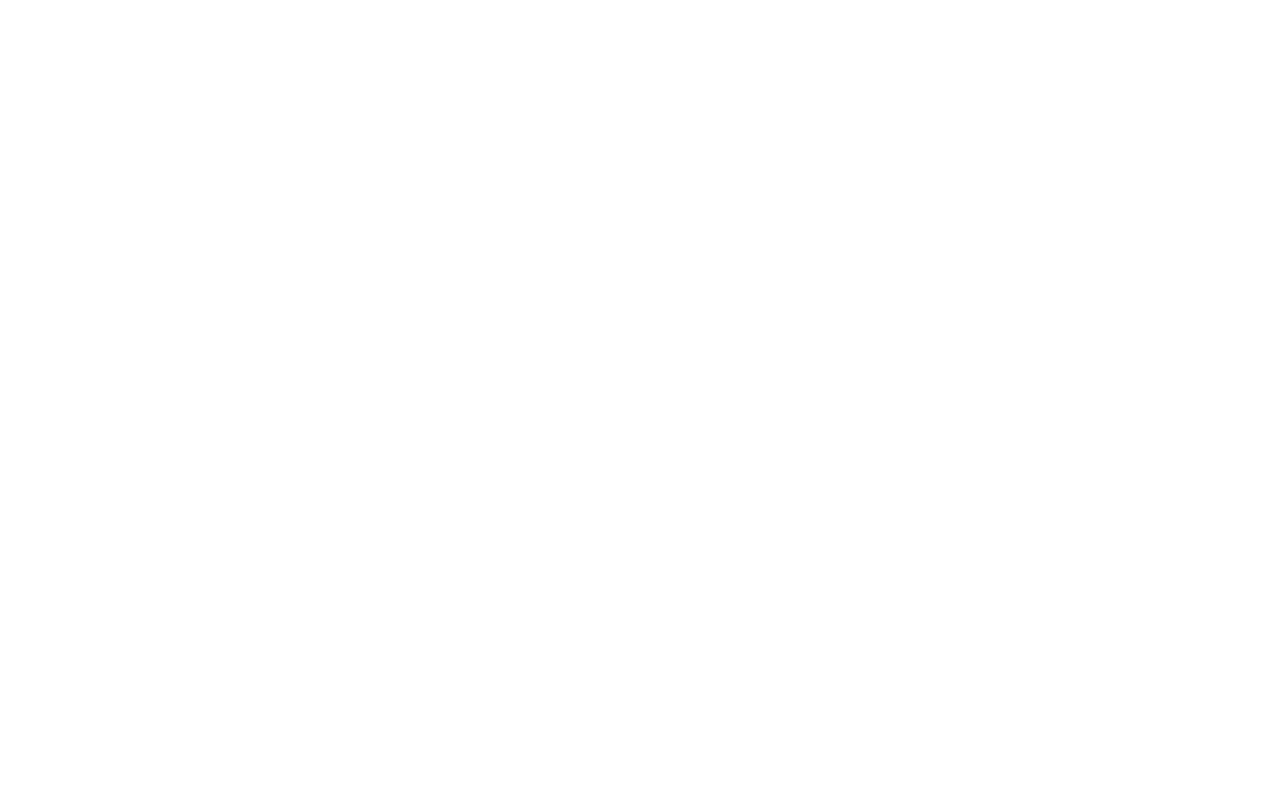
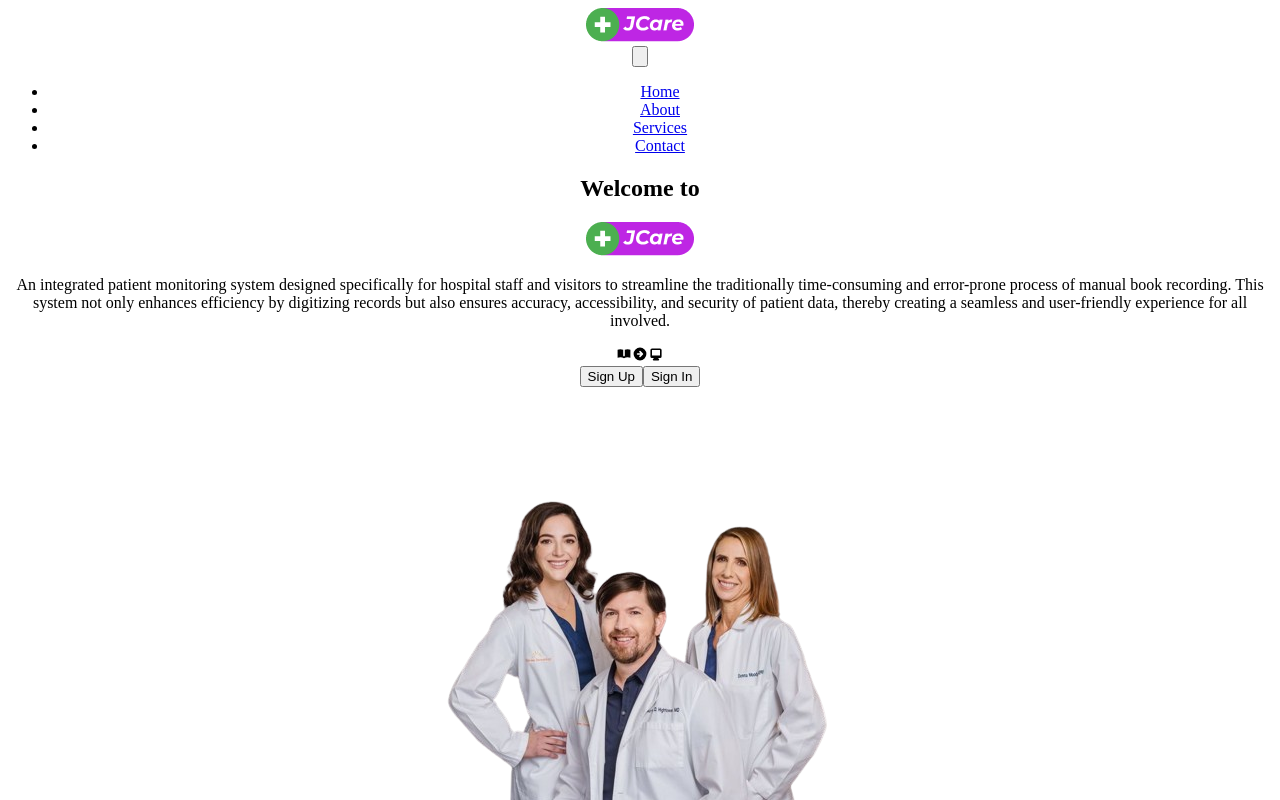
Before and after one commit to CharithManaujayaMUTEC/JcareWebApp, a React (Create React App) app in the folder Frontend/jcaref/: page / in a window 1280 px wide. Before the commit this address had no page. Shown: the top 800 px of the page. Built offline with nearby package versions, Linux system fonts and the light colour scheme.

Commit message:
Update App.js

```diff
--- a/Frontend/jcaref/src/App.js
+++ b/Frontend/jcaref/src/App.js
@@ -4,6 +4,8 @@
 import Dashboard from './Pages/Dashboard';
 import Patient from './Pages/PatientProfile';
 import {BrowserRouter, Routes, Route} from 'react-router-dom';
+import Login from './Pages/Login';
+import Signup from './Pages/Signup';
 
 function App() {
   return (
@@ -13,6 +15,10 @@
           <Route path="/Home" element={<Home />} />
           <Route path="/Dashboard" element={<Dashboard/>} />
           <Route path="/Patient" element={<Patient/>} />
+          <Route path="/" element={<Home />} />
+          <Route path="*" element={<Home />} />
+          <Route path="/login" element={<Login />} />
+          <Route path="/Signup" element={<Signup />} />
         </Routes>
       </BrowserRouter>
     </div>
```
